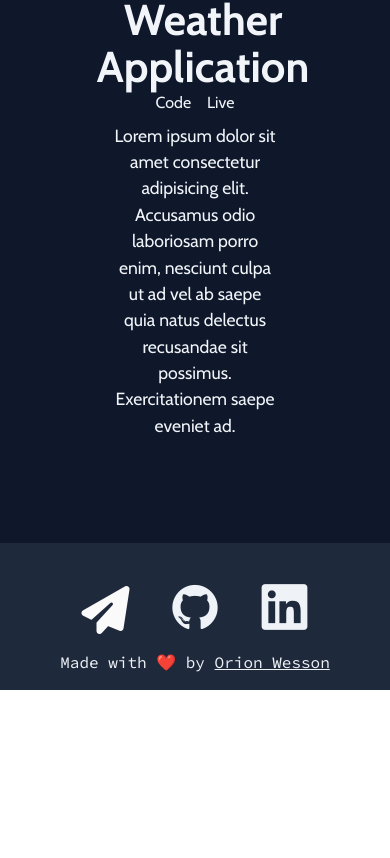
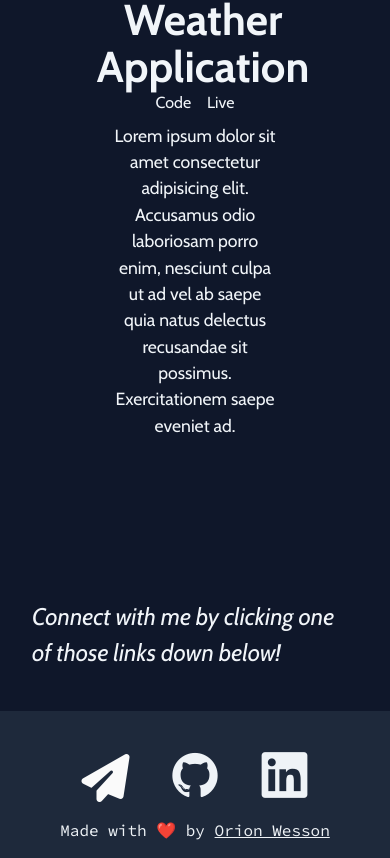
Before and after one commit to EnterOrion/portfolio, a React (Vite) app: page / in a window 390 px wide. Shown: the part 8417-9275 px from the top of the page. Before the commit the page ends 9107 px from the top, so only its background shows below. Built offline with nearby package versions, Linux system fonts and the light colour scheme.

Commit message:
Add contact header

```diff
--- a/src/App.tsx
+++ b/src/App.tsx
@@ -3,6 +3,7 @@ import Hero from "./components/Hero";
 import About from "./components/About";
 import Skills from "./components/Skills";
 import Projects from "./components/Projects";
+import Contact from "./components/Contact";
 import Footer from "./components/Footer";
 
 function App() {
@@ -12,6 +13,7 @@ function App() {
       <About />
       <Skills />
       <Projects />
+      <Contact />
       <Footer />
     </>
   );
--- /dev/null
+++ b/src/components/Contact.tsx
@@ -0,0 +1,13 @@
+import { FC } from "react";
+
+const Contact: FC = () => {
+  return (
+    <section className="contact">
+      <p>
+        <em>Connect with me by clicking one of those links down below!</em>
+      </p>
+    </section>
+  );
+};
+
+export default Contact;
--- /dev/null
+++ b/src/styles/components/_contact.scss
@@ -0,0 +1,32 @@
+.contact {
+  background-color: rgb(15, 23, 42);
+  color: rgb(241, 245, 249);
+  padding: 3.5rem 7rem 2.5rem 7rem;
+  display: flex;
+  flex-direction: column;
+  align-items: center;
+  justify-content: center;
+
+  font-family: "Cabin", sans-serif;
+  p {
+    font-size: 2.5rem;
+  }
+}
+
+@media (max-width: 800px) {
+  .contact {
+    p {
+      font-size: 2rem;
+    }
+  }
+}
+
+@media (max-width: 600px) {
+  .contact {
+    padding-left: 2rem;
+    padding-right: 2rem;
+    p {
+      font-size: 1.5rem;
+    }
+  }
+}
--- a/src/styles/style.scss
+++ b/src/styles/style.scss
@@ -4,6 +4,7 @@
 @import "./components/skills";
 @import "./components/projects";
 @import "./components/footer";
+@import "./components/contact";
 
 $font-size-xs: 0.75rem;
 $font-size-sm: 0.875rem;
```
